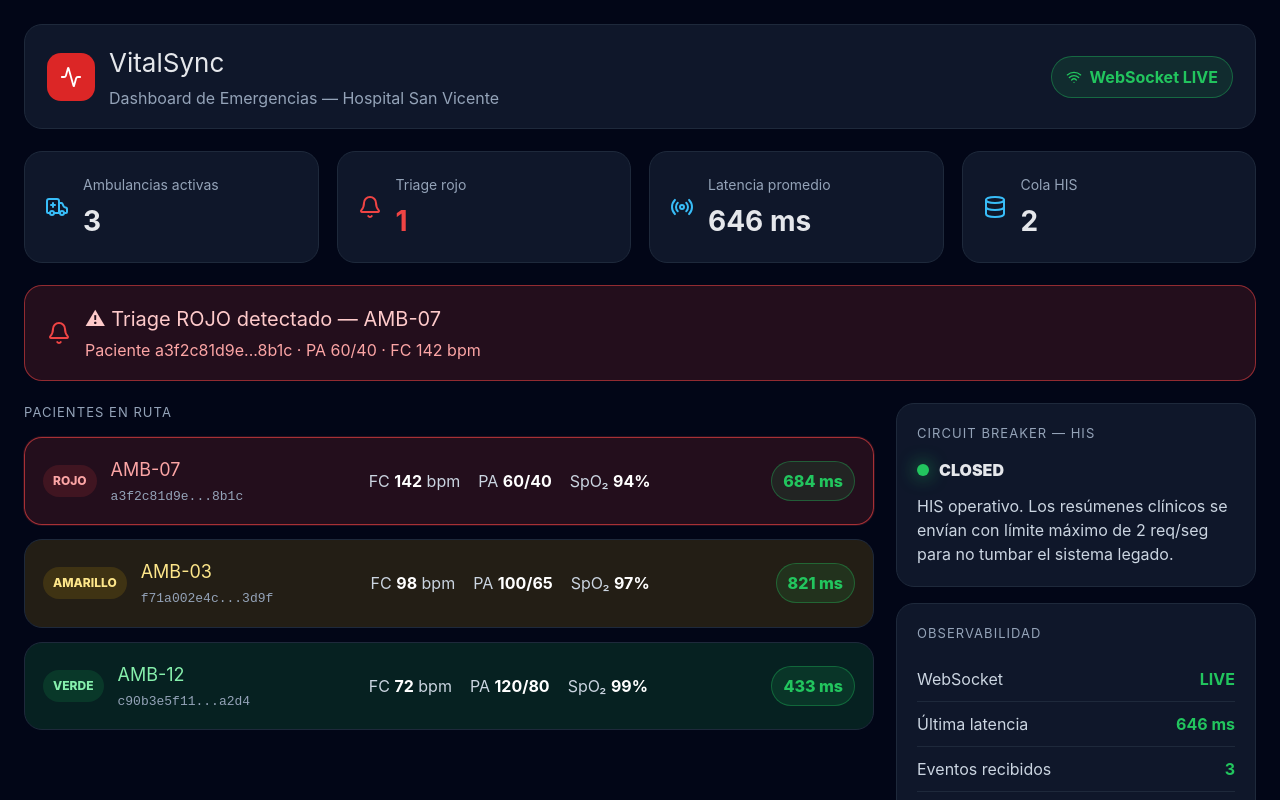
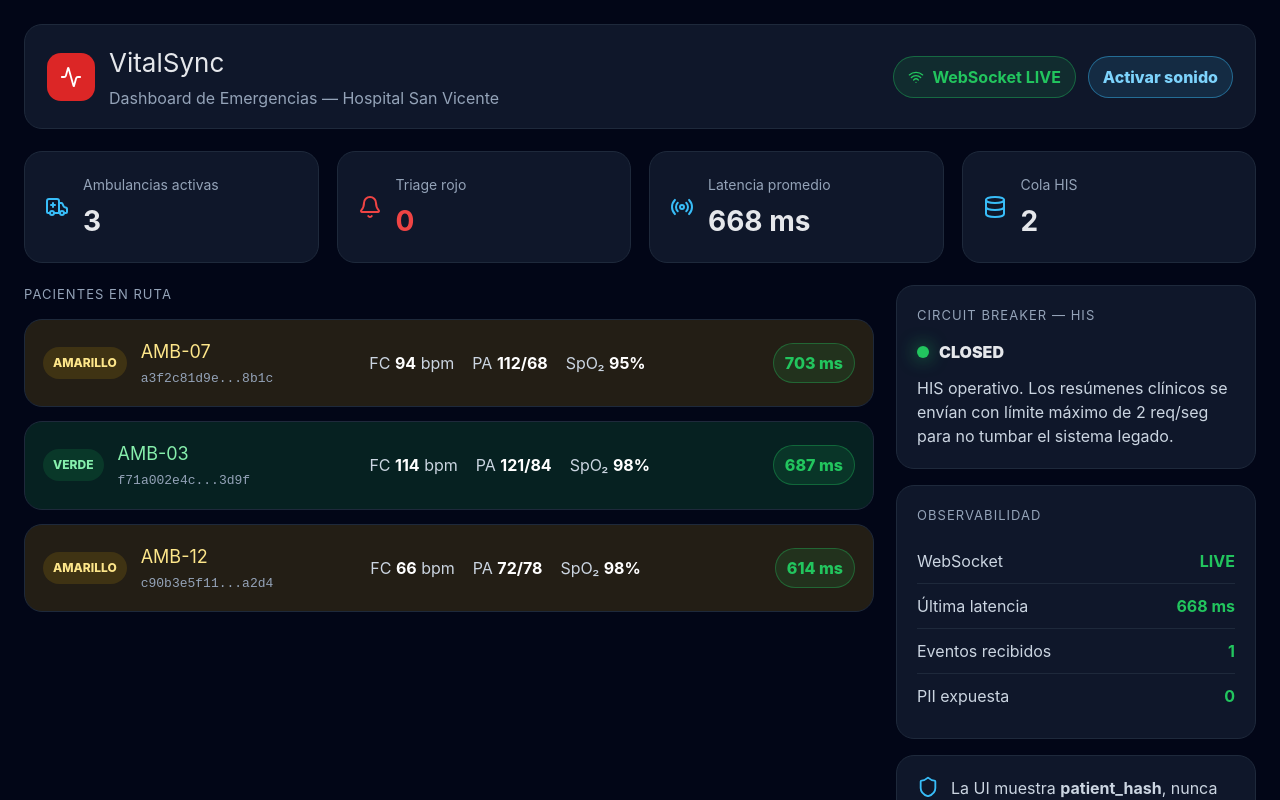
Before and after one commit to Juanmendosu20/VitalSync, a React (Vite) app in the folder apps/dashboard/: page / in a window 1280 px wide. Shown: the top 800 px of the page. Built offline with nearby package versions, Linux system fonts and the light colour scheme.

Commit message:
feat: add realtime mock and emergency alert system

```diff
--- a/apps/dashboard/src/App.css
+++ b/apps/dashboard/src/App.css
@@ -287,3 +287,19 @@
     flex-wrap: wrap;
   }
 }
+
+.header-actions {
+  display: flex;
+  align-items: center;
+  gap: 12px;
+}
+
+.sound-button {
+  border: 1px solid rgba(56, 189, 248, 0.45);
+  background: rgba(56, 189, 248, 0.12);
+  color: #7dd3fc;
+  padding: 8px 14px;
+  border-radius: 999px;
+  font-weight: 800;
+  cursor: pointer;
+}
--- a/apps/dashboard/src/App.jsx
+++ b/apps/dashboard/src/App.jsx
@@ -1,35 +1,7 @@
 import { Activity, Ambulance, Bell, Database, Radio, Shield, Wifi } from 'lucide-react'
 import './App.css'
-
-const patients = [
-  {
-    ambulance: 'AMB-07',
-    patientHash: 'a3f2c81d9e...8b1c',
-    triage: 'ROJO',
-    fc: 142,
-    pa: '60/40',
-    spo2: 94,
-    latency: 684,
-  },
-  {
-    ambulance: 'AMB-03',
-    patientHash: 'f71a002e4c...3d9f',
-    triage: 'AMARILLO',
-    fc: 98,
-    pa: '100/65',
-    spo2: 97,
-    latency: 821,
-  },
-  {
-    ambulance: 'AMB-12',
-    patientHash: 'c90b3e5f11...a2d4',
-    triage: 'VERDE',
-    fc: 72,
-    pa: '120/80',
-    spo2: 99,
-    latency: 433,
-  },
-]
+import { useMockRealtime } from './hooks/useMockRealtime'
+import { useAlertSound } from './hooks/useAlertSound'
 
 function getTriageClass(triage) {
   if (triage === 'ROJO') return 'triage-red'
@@ -38,7 +10,11 @@ function getTriageClass(triage) {
 }
 
 export default function App() {
+  const { patients, eventsReceived } = useMockRealtime()
+
   const redPatients = patients.filter((p) => p.triage === 'ROJO')
+  const { soundEnabled, enableSound } = useAlertSound(redPatients)
+
   const avgLatency = Math.round(
     patients.reduce((sum, p) => sum + p.latency, 0) / patients.length
   )
@@ -56,9 +32,15 @@ export default function App() {
           </div>
         </div>
 
-        <div className="status-live">
-          <Wifi size={16} />
-          WebSocket LIVE
+        <div className="header-actions">
+          <div className="status-live">
+            <Wifi size={16} />
+            WebSocket LIVE
+          </div>
+
+          <button className="sound-button" onClick={enableSound}>
+            {soundEnabled ? 'Sonido activo' : 'Activar sonido'}
+          </button>
         </div>
       </header>
 
@@ -178,7 +160,7 @@ export default function App() {
 
             <div className="obs-row">
               <span>Eventos recibidos</span>
-              <strong>3</strong>
+              <strong>{eventsReceived}</strong>
             </div>
 
             <div className="obs-row">
--- /dev/null
+++ b/apps/dashboard/src/hooks/useAlertSound.js
@@ -0,0 +1,51 @@
+import { useEffect, useState } from 'react'
+
+function playEmergencyAlarm() {
+  const AudioContext = window.AudioContext || window.webkitAudioContext
+  const audioCtx = new AudioContext()
+
+  function beep(startTime, frequency) {
+    const oscillator = audioCtx.createOscillator()
+    const gainNode = audioCtx.createGain()
+
+    oscillator.type = 'square'
+    oscillator.frequency.setValueAtTime(frequency, startTime)
+
+    gainNode.gain.setValueAtTime(0.18, startTime)
+    gainNode.gain.exponentialRampToValueAtTime(0.001, startTime + 0.18)
+
+    oscillator.connect(gainNode)
+    gainNode.connect(audioCtx.destination)
+
+    oscillator.start(startTime)
+    oscillator.stop(startTime + 0.18)
+  }
+
+  const now = audioCtx.currentTime
+
+  beep(now, 880)
+  beep(now + 0.25, 1040)
+  beep(now + 0.5, 880)
+  beep(now + 0.75, 1040)
+}
+
+export function useAlertSound(redPatients) {
+  const [soundEnabled, setSoundEnabled] = useState(false)
+
+  function enableSound() {
+    playEmergencyAlarm()
+    setSoundEnabled(true)
+  }
+
+  useEffect(() => {
+    if (!soundEnabled) return
+    if (redPatients.length === 0) return
+
+    playEmergencyAlarm()
+  }, [redPatients.length, soundEnabled])
+
+  return {
+    soundEnabled,
+    enableSound,
+  }
+}
--- /dev/null
+++ b/apps/dashboard/src/hooks/useMockRealtime.js
@@ -0,0 +1,73 @@
+import { useEffect, useState } from 'react'
+
+const initialPatients = [
+  {
+    ambulance: 'AMB-07',
+    patientHash: 'a3f2c81d9e...8b1c',
+    triage: 'ROJO',
+    fc: 142,
+    pa: '60/40',
+    spo2: 94,
+    latency: 684,
+  },
+  {
+    ambulance: 'AMB-03',
+    patientHash: 'f71a002e4c...3d9f',
+    triage: 'AMARILLO',
+    fc: 98,
+    pa: '100/65',
+    spo2: 97,
+    latency: 821,
+  },
+  {
+    ambulance: 'AMB-12',
+    patientHash: 'c90b3e5f11...a2d4',
+    triage: 'VERDE',
+    fc: 72,
+    pa: '120/80',
+    spo2: 99,
+    latency: 433,
+  },
+]
+
+function randomBetween(min, max) {
+  return Math.floor(Math.random() * (max - min + 1)) + min
+}
+
+function randomTriage() {
+  const values = ['ROJO', 'AMARILLO', 'VERDE']
+  return values[randomBetween(0, 2)]
+}
+
+export function useMockRealtime() {
+  const [patients, setPatients] = useState(initialPatients)
+  const [eventsReceived, setEventsReceived] = useState(0)
+
+  useEffect(() => {
+    const interval = setInterval(() => {
+      setPatients((prev) =>
+        prev.map((patient) => {
+          const triage = randomTriage()
+
+          return {
+            ...patient,
+            triage,
+            fc: randomBetween(60, 150),
+            pa: `${randomBetween(60, 130)}/${randomBetween(40, 90)}`,
+            spo2: randomBetween(88, 100),
+            latency: randomBetween(200, 1200),
+          }
+        })
+      )
+
+      setEventsReceived((prev) => prev + 1)
+    }, 4000)
+
+    return () => clearInterval(interval)
+  }, [])
+
+  return {
+    patients,
+    eventsReceived,
+  }
+}
```
